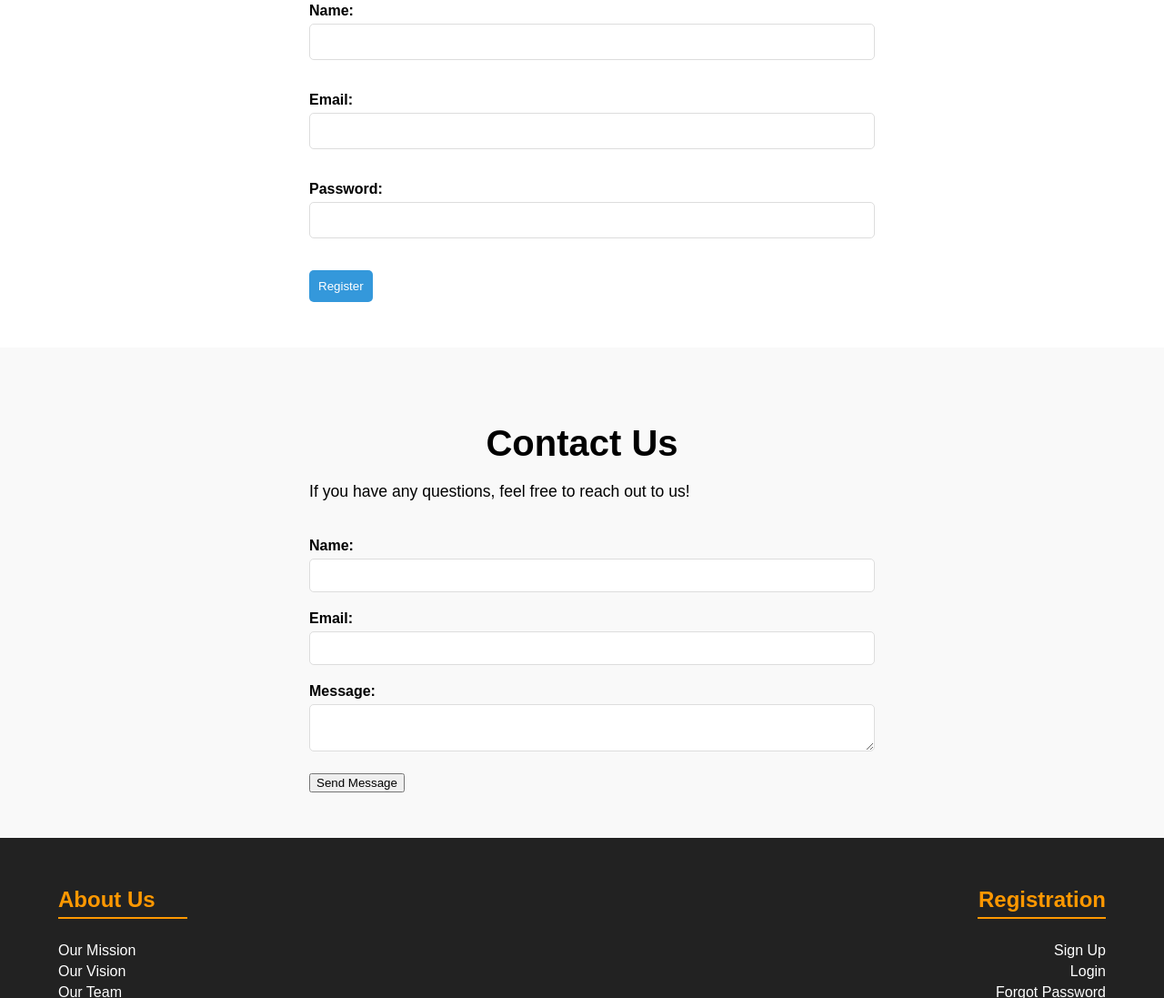
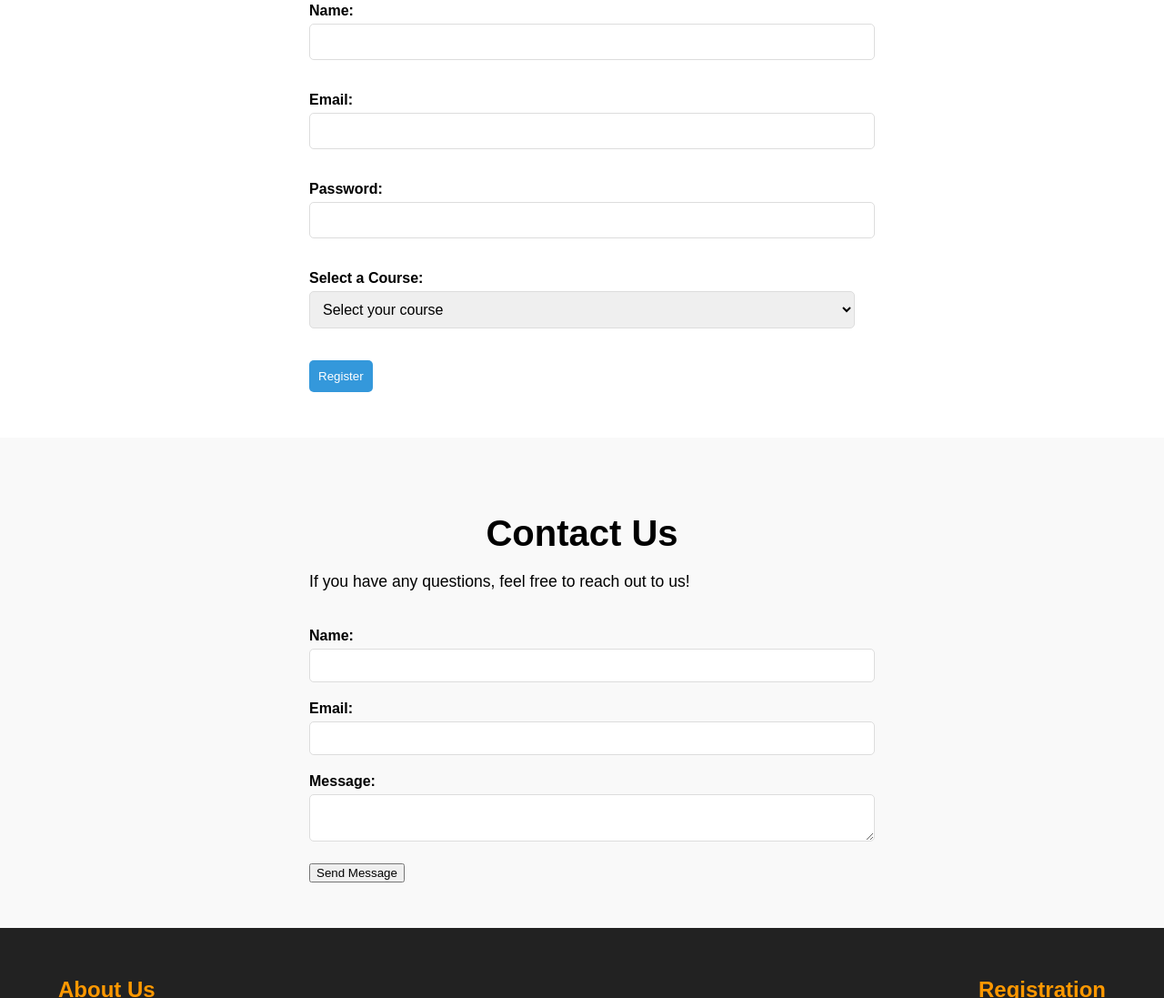
Before and after one commit to chanchalGoyal1155/HunarIntern-Task2-courseWebsite, a plain HTML site: page index.html in a window 1280 px wide. Shown: the part 3219-4316 px from the top of the page at 91% size. Drawn offline with Linux system fonts and the light colour scheme.

Commit message:
add a register input field

```diff
--- a/index.html
+++ b/index.html
@@ -369,10 +369,25 @@
                 <label for="password">Password:</label>
                 <input type="password" id="password" required>
             </div>
+            <div class="form-group">
+                <label for="course">Select a Course:</label>
+                <select id="course" required>
+                    <option value="" disabled selected>Select your course</option>
+                    <option value="web-development">Web Development</option>
+                    <option value="leadership">Leadership</option>
+                    <option value="hacking">Hacking</option>
+                    <option value="finance-and-accounting">Finance and Accounting</option>
+                    <option value="graphic-designing">Graphic Designing</option>
+                    <option value="artificial-intelligence">Artificial Intelligence</option>
+                    <option value="robotics">Robotics</option>
+                    <option value="data-analysis">Data Analysis</option>
+                </select>
+            </div>
             <button type="submit">Register</button>
         </form>
     </div>
 </section>
+
 
 
   <!-- Contact Section -->
```
